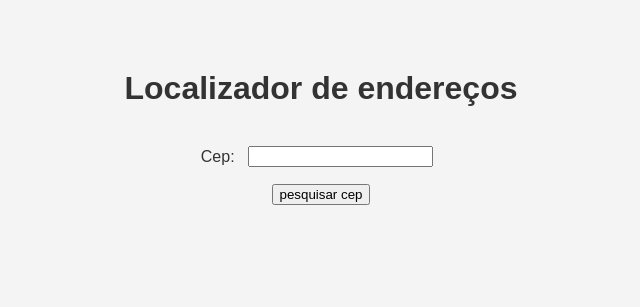
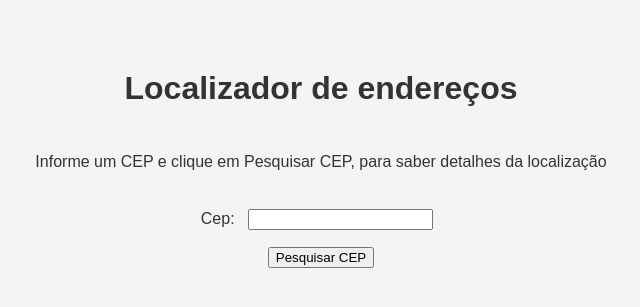
Before and after one commit to Michaelluiz4/address, a Flask app: page / in a window 1280 px wide. Shown: the top 307 px of the page, without its empty margins (319-959 px from the left). Run offline with Flask 3, Linux system fonts and the light colour scheme.

Commit message:
templates

```diff
--- a/templates/index.html
+++ b/templates/index.html
@@ -10,11 +10,13 @@
 <body>
     <h1>Localizador de endereços</h1>
 
+    <p>Informe um CEP e clique em Pesquisar CEP, para saber detalhes da localização</p>
+
     <div class="content">
         <form>
             <label>Cep: </label>
             <input type="text" id="address" name="address"><br>
-            <input type="button" value="pesquisar cep">
+            <input type="button" value="Pesquisar CEP">
         </form>
     </div>
 </body>
```
